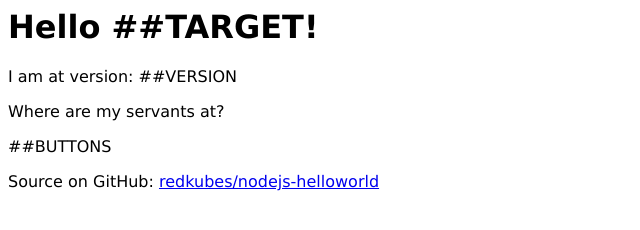
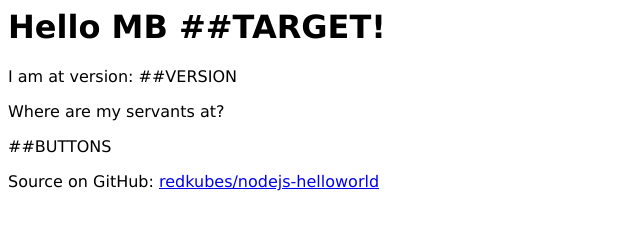
Before and after one commit to Manish7992/hello-test-rancher, a website: page hello-rancher/index.html in a window 1280 px wide. Shown: the whole page, without its empty margins (0-640 px from the left). Drawn offline with Linux system fonts and the light colour scheme.

Commit message:
Update index.html

```diff
--- a/hello-rancher/index.html
+++ b/hello-rancher/index.html
@@ -17,7 +17,7 @@
     </script>
   </head>
   <body>
-    <h1>Hello ##TARGET!</h1>
+    <h1>Hello MB ##TARGET!</h1>
     <p>I am at version: ##VERSION</p>
     <p>Where are my servants at?</p>
     ##BUTTONS
```
